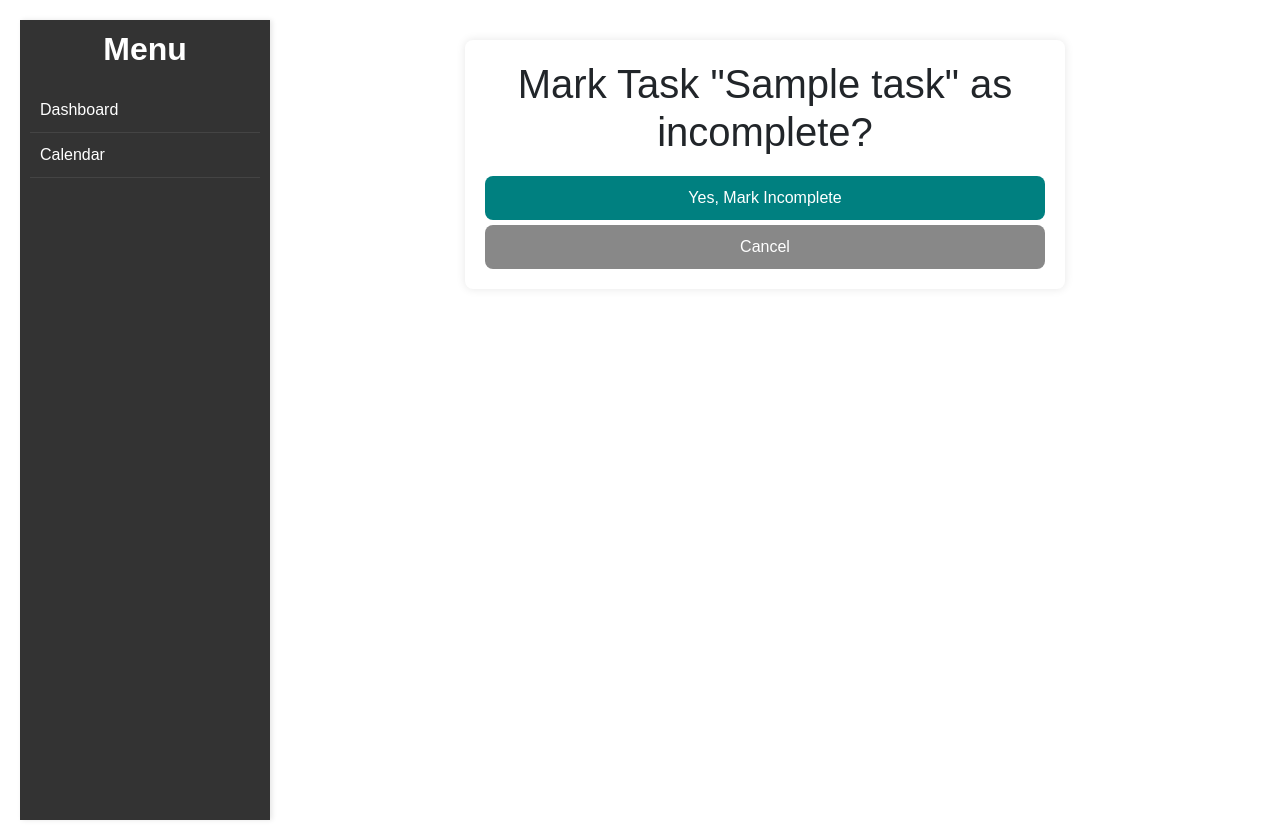
After one commit to tmit00/AT3-Web-Application, a Flask app: page /confirm_mark_incomplete/1 in a window 1280 px wide. The commit adds this page. Run offline with Flask 3, Linux system fonts and the light colour scheme; tables that the repository leaves empty hold one stand-in row (values such as "Sample post").

Commit message:
Changed priority to due date, updated mark complete so you can unmark, also tidied up some unnecessary css.

```diff
--- a/data.py
+++ b/data.py
@@ -6,11 +6,11 @@ class Task(db.Model):
     id = db.Column(db.Integer, primary_key=True)
     title = db.Column(db.String(100), nullable=False)
     description = db.Column(db.String(200), nullable=True)
-    priority = db.Column(db.Integer, default=0)
+    date = db.Column(db.String(10), nullable=True)
     is_complete = db.Column(db.Boolean, default=False)
 
-    def __init__(self, title, description=None, priority=0):
+    def __init__(self, title, description=None, date=None):
         self.title = title
         self.description = description
-        self.priority = priority
+        self.date = date
         self.is_complete = False
--- a/routes/todo_routes.py
+++ b/routes/todo_routes.py
@@ -9,9 +9,9 @@ def create_task():
     if request.method == 'POST':
         title = request.form.get('title')
         description = request.form.get('description')
-        priority = request.form.get('priority')
+        date = request.form.get('date')
 
-        user_create_task(title, description, priority)
+        user_create_task(title, description, date)
 
         return redirect(url_for('dashboard'))
     else:
@@ -34,6 +34,29 @@ def mark_complete(task_id):
     user_mark_complete(task_id)  # Set task.is_complete = True in this function
     return redirect(url_for('dashboard'))
 
+@todo_routes.route('/confirm_mark_incomplete/<int:task_id>')
+def confirm_mark_incomplete(task_id):
+    task = Task.query.get(task_id)
+    if not task:
+        return redirect(url_for('dashboard'))
+
+    error = None
+    if not task.is_complete:
+        error = "This task is not marked as complete."
+
+    return render_template('mark_incomplete.html', task=task, error=error)
+
+
+
+# Mark incomplete
+@todo_routes.route('/mark_incomplete/<int:task_id>', methods=['POST'])
+def mark_incomplete(task_id):
+    task = Task.query.get(task_id)
+    if task and task.is_complete:
+        task.is_complete = False
+        db.session.commit()
+    return redirect(url_for('dashboard'))
+
 # Confirm delete
 @todo_routes.route('/confirm_delete/<int:task_id>')
 def confirm_delete(task_id):
--- a/server.py
+++ b/server.py
@@ -16,5 +16,6 @@ def dashboard():
 
 if __name__ == '__main__':
     with app.app_context():
+        # db.drop_all()
         db.create_all()
     app.run(debug=True, port=5001)
--- a/static/css/base.css
+++ b/static/css/base.css
@@ -146,7 +146,7 @@ th {
 
 .button-group {
     display: flex;
-    justify-content: space-between;
+    justify-content: flex-end;
     margin-bottom: 20px;
 }
 
@@ -157,7 +157,6 @@ th {
     text-decoration: none;
     border-radius: 8px;
     font-size: 16px;
-    flex: 1;
     margin-right: 10px;
 }
 
@@ -197,7 +196,7 @@ th {
     background-color: #ec971f;
 }
 
-.mark-complete-button {
+.mark-complete-button, .mark-incomplete-button {
     display: block;
     cursor: pointer;
     padding: 8px;
@@ -216,3 +215,11 @@ th {
     color: white;
     border-radius: 5px;
 }
+
+.mark-incomplete-button {
+    background-color: #888;
+}
+
+.mark-incomplete-button:hover {
+    background-color: #555;
+}
--- a/task.py
+++ b/task.py
@@ -1,7 +1,7 @@
 from data import db, Task
 
-def user_create_task(title, description, priority):
-    new_task = Task(title=title, description=description, priority=priority)
+def user_create_task(title, description, date):
+    new_task = Task(title=title, description=description, date=date)
     db.session.add(new_task)
     db.session.commit()
     return new_task
--- a/templates/home.html
+++ b/templates/home.html
@@ -1,4 +1,4 @@
-<!DOCTYPE html>
+<!-- <!DOCTYPE html>
 <html lang="en">
 <head>
     <meta charset="UTF-8">
@@ -105,7 +105,7 @@
                     <th>Title</th>
                     <th>Description</th>
                     <th>Status</th>
-                    <th>Priority</th>
+                    <th>Due Date</th>
                 </tr>
             </thead>
             <tbody>
@@ -124,4 +124,4 @@
         </table>
     </div>
 </body>
-</html>
+</html> -->
--- /dev/null
+++ b/templates/mark_incomplete.html
@@ -0,0 +1,87 @@
+{% extends "base.html" %}
+
+{% block title %}Mark Incomplete{% endblock %}
+
+{% block extra_head %}
+<style>
+        body {
+            font-family: Arial, sans-serif;
+            background-color: #fff;
+            margin: 0;
+            padding: 20px;
+        }
+        .container {
+            max-width: 600px;
+            margin: auto;
+            background-color: #fff;
+            padding: 20px;
+            border-radius: 8px;
+            box-shadow: 0 0 10px rgba(0, 0, 0, 0.1);
+        }
+        h1 {
+            text-align: center;
+            margin-bottom: 20px;
+        }
+        form {
+            display: flex;
+            flex-direction: column;
+        }
+        label {
+            margin-bottom: 10px;
+        }
+        input[type="text"] {
+            padding: 10px;
+            margin-bottom: 20px;
+            border: 1px solid #ccc;
+            border-radius: 4px;
+        }
+        .checkbox-container {
+            display: flex;
+            align-items: center;
+            margin-bottom: 20px;
+        }
+        .checkbox-container label {
+            margin: 0;
+            margin-right: 10px;
+        }
+        button, .button {
+            padding: 10px 15px;
+            background-color: #008080; /* Teal color for the button */
+            color: white;
+            border: none;
+            border-radius: 8px;
+            cursor: pointer;
+            font-size: 16px;
+            text-decoration: none;
+            text-align: center;
+            margin-bottom: 5px;
+        }
+        .button.cancel {
+            background-color: #888;
+            margin-bottom: 0px;
+            display: flex;
+            flex-direction: column;
+        }
+        button:hover {
+            background-color: #006666; /* Darker teal for hover state */
+        }
+        .button.cancel:hover {
+            background-color: #555;
+        }
+        .error {
+            color: red;
+            margin-bottom: 20px;
+        }
+    </style>
+{% endblock %}
+
+
+{% block content %}
+<div class="container">
+        <h1>Mark Task "{{ task.title }}" as incomplete?</h1>
+        <form action="{{ url_for('todo_routes.mark_incomplete', task_id=task.id) }}" method="post">
+            <button type="submit">Yes, Mark Incomplete</button>
+            <a href="{{ url_for('dashboard') }}" class="button cancel">Cancel</a>
+        </form>
+    </div>
+{% endblock %}
```
Also changed, not shown: static/css/add_task.css (+1 -6 lines), templates/create_task.html (+11 -13 lines), templates/dashboard.html (+13 -6 lines).
